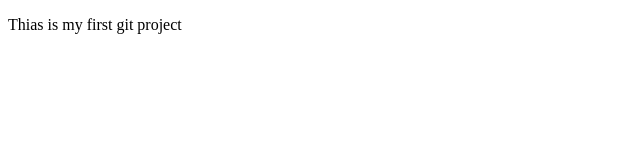
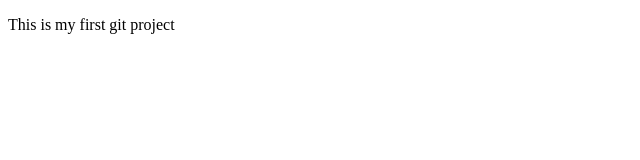
Before and after one commit to SNegi04/GIT, a plain HTML site: page INDEX.HTML in a window 1280 px wide. Shown: the full height of the page, 0-640 px from the left. Drawn offline with Linux system fonts and the light colour scheme.

Commit message:
first commit

```diff
--- a/INDEX.HTML
+++ b/INDEX.HTML
@@ -4,6 +4,6 @@
     <title>GIT PROJECT</title>
 </head>
 <body>
-    <p>Thias is my first git project<p>
+    <p>This is my first git project<p>
 </body>
 </html>
```
